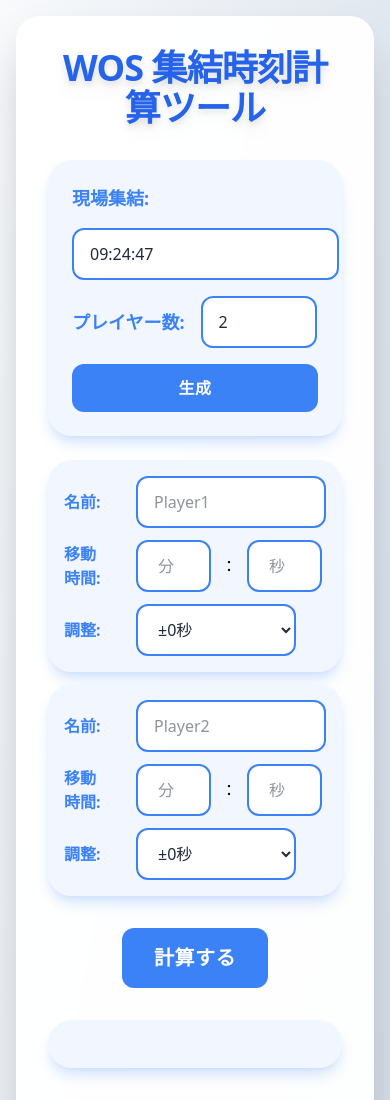
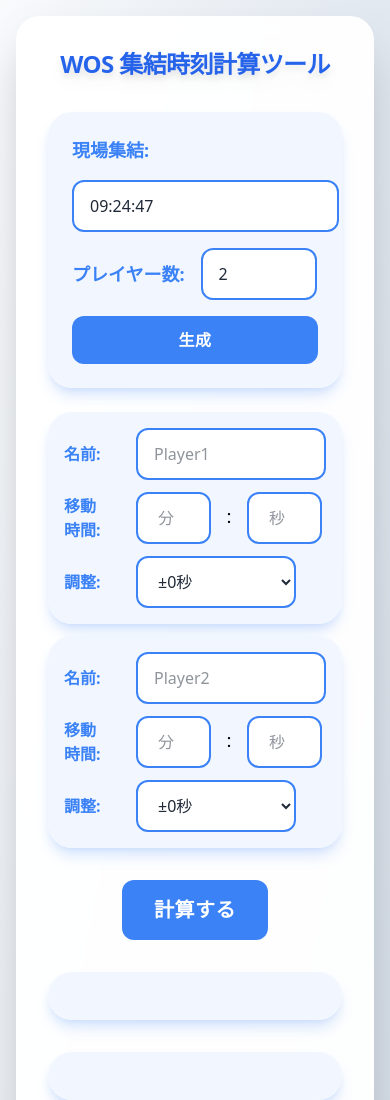
Before and after one commit to small-flat/WOS-rally-timer, a plain HTML site: page index.html in a window 390 px wide. Shown: the top 1100 px of the page. Drawn offline with nearby package versions, Linux system fonts and the light colour scheme.

Commit message:
見た目調整

```diff
--- a/index.html
+++ b/index.html
@@ -20,7 +20,7 @@
     <!-- White Out Survival風の背景 -->
     <div class="theme-default:bg-gradient-to-br theme-default:from-wos-bg-start theme-default:via-wos-bg-mid theme-default:to-wos-bg-end theme-okura:bg-gradient-to-br theme-okura:from-okura-bg-start theme-okura:to-okura-bg-end min-h-screen p-4">
       <div class="max-w-4xl mx-auto theme-default:bg-slate-800/90 theme-okura:bg-white/95 rounded-3xl p-8 shadow-2xl backdrop-blur-sm theme-default:border theme-default:border-slate-700">
-        <h1 class="text-4xl font-bold text-center mb-8 theme-default:text-cyan-400 theme-default:drop-shadow-lg theme-okura:text-okura-pink theme-okura:drop-shadow-lg tracking-tight">
+        <h1 class="text-2xl sm:text-4xl font-bold text-center mb-8 theme-default:text-cyan-400 theme-default:drop-shadow-lg theme-okura:text-okura-pink theme-okura:drop-shadow-lg tracking-tight">
           WOS 集結時刻計算ツール
         </h1>
 
```
